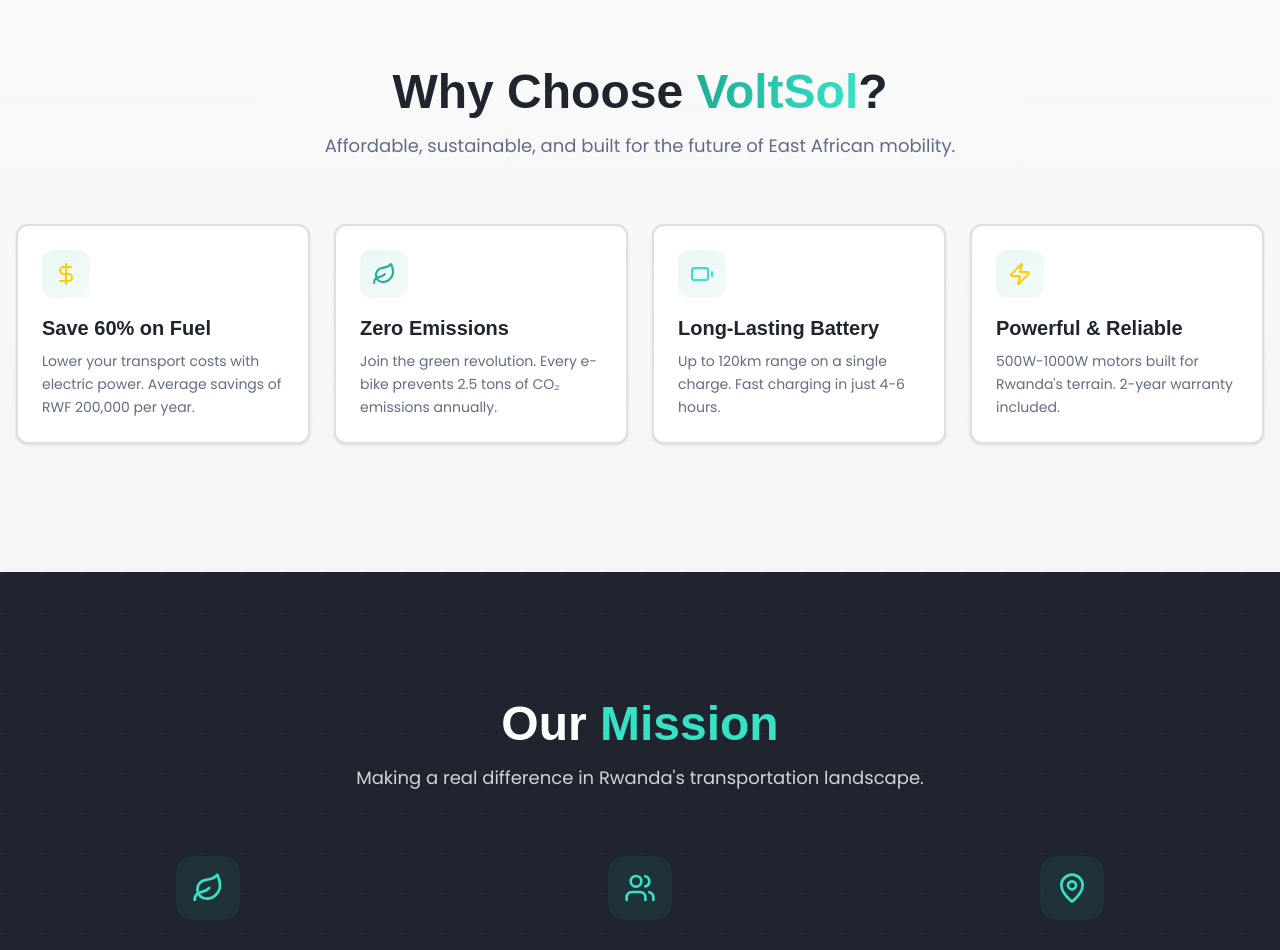
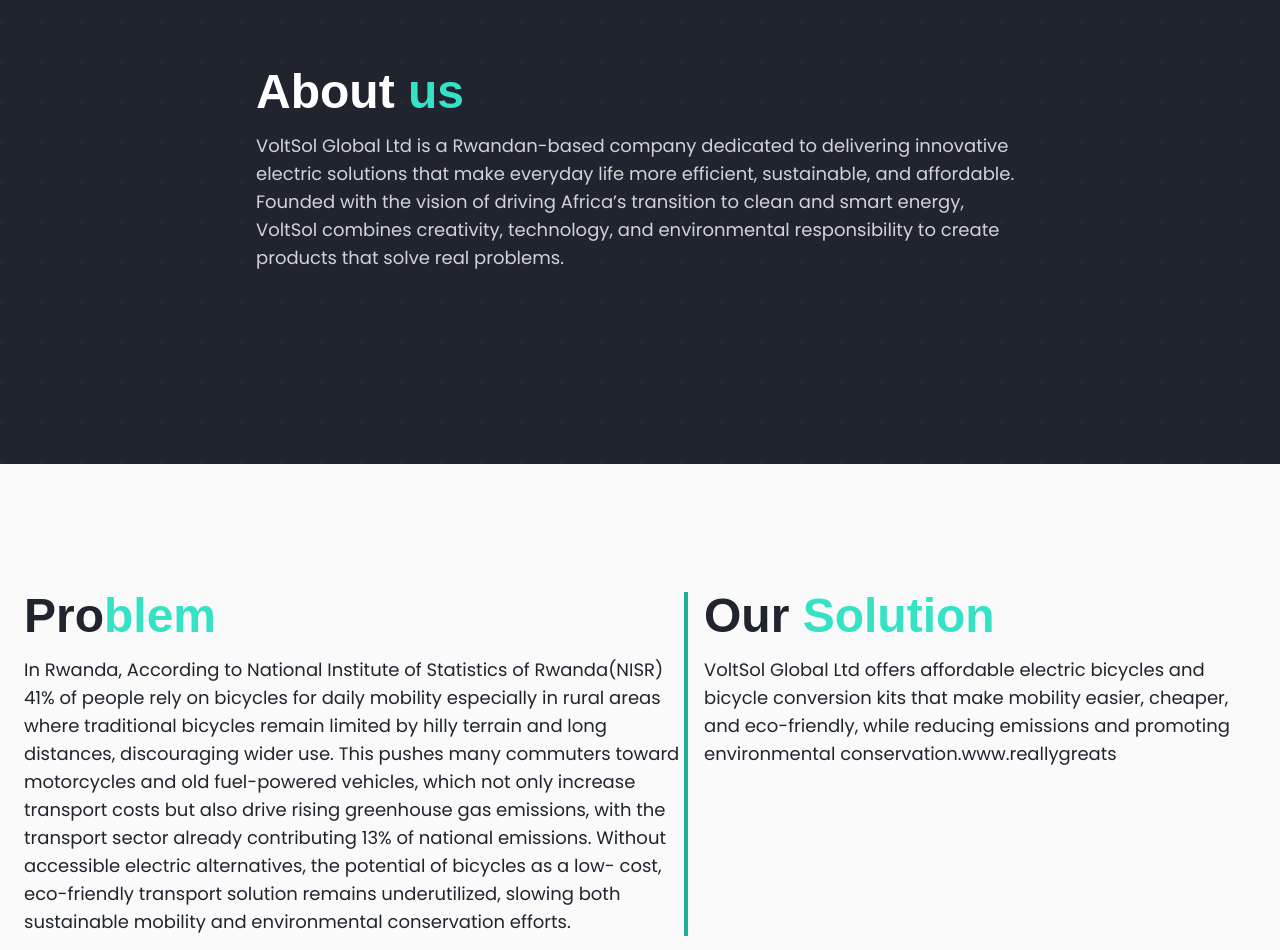
Before and after one commit to iraelie251006/voltsol, a Next.js app: page / in a window 1280 px wide. Shown: the part 860-1810 px from the top of the page. Built offline with nearby package versions, Linux system fonts and the light colour scheme.

Commit message:
Added About and ProbSolu components to Home page and updated file list.

```diff
--- a/app/page.tsx
+++ b/app/page.tsx
@@ -1,9 +1,11 @@
+import About from "@/components/About";
 import FeaturedProducts from "@/components/FeaturedProducts";
 import Footer from "@/components/Footer";
 import Header from "@/components/Header";
 import Hero from "@/components/Hero";
 import ImpactCounters from "@/components/ImpactCounters";
 import InvestorStrip from "@/components/InvestorStrip";
+import ProbSolu from "@/components/ProbSolu";
 import ValueProps from "@/components/ValueProps";
 
 export default function Home() {
@@ -12,6 +14,8 @@
       <Header />
       <main>
         <Hero />
+        <About />
+        <ProbSolu />
         <ValueProps />
         <ImpactCounters />
         <FeaturedProducts />
--- /dev/null
+++ b/components/About.tsx
@@ -0,0 +1,33 @@
+const About = () => {
+  return (
+    <section className="py-20 md:py-32 bg-secondary text-secondary-foreground relative overflow-hidden">
+      {/* Background Pattern */}
+      <div className="absolute inset-0 opacity-5">
+        <div className="absolute inset-0" style={{
+          backgroundImage: `radial-gradient(circle at 2px 2px, currentColor 1px, transparent 0)`,
+          backgroundSize: '40px 40px'
+        }} />
+      </div>
+
+      <div className=" flex container mx-auto px-4 relative z-10">
+        {/* Section Header */}
+        <div className="max-w-3xl mx-auto mb-16">
+          <h2 className="text-3xl md:text-5xl font-heading font-bold mb-4">
+            About <span className="text-primary-glow">us</span>
+          </h2>
+          <p className="text-lg text-secondary-foreground/80">
+            VoltSol Global Ltd is a Rwandan-based company
+            dedicated to delivering innovative electric solutions that
+            make everyday life more efficient, sustainable, and
+            affordable. Founded with the vision of driving Africa’s
+            transition to clean and smart energy, VoltSol combines
+            creativity, technology, and environmental responsibility
+            to create products that solve real problems.
+          </p>
+        </div>
+      </div>
+    </section>
+  )
+}
+
+export default About
--- /dev/null
+++ b/components/ProbSolu.tsx
@@ -0,0 +1,41 @@
+
+const ProbSolu = () => {
+  return (
+    <section className="py-20 md:py-32 relative overflow-hidden">
+      <div className="flex container mx-auto px-4 relative z-10">
+        {/* Section Header */}
+        <div className="max-w-2xl mx-auto mb-16 border-r-4 border-primary pl-2">
+          <h2 className="text-3xl md:text-5xl font-heading font-bold mb-4">
+            Pro<span className="text-primary-glow">blem</span>
+          </h2>
+          <p className="text-lg">
+            In Rwanda, According to National Institute of Statistics of Rwanda(NISR) 41% of people rely on
+            bicycles for daily mobility especially in rural areas where traditional bicycles remain limited by
+            hilly terrain and long distances, discouraging wider use. This pushes many commuters toward
+            motorcycles and old fuel-powered vehicles, which not only increase transport costs but also
+            drive rising greenhouse gas emissions, with the transport sector already contributing 13% of
+            national emissions. Without accessible electric alternatives, the potential of bicycles as a low-
+            cost, eco-friendly transport solution remains underutilized, slowing both sustainable mobility
+            and environmental conservation efforts.
+          </p>
+        </div>
+        <div className="pl-4">
+            <h2 className="text-3xl md:text-5xl font-heading font-bold mb-4">
+            Our <span className="text-primary-glow">Solution</span>
+          </h2>
+          <p className="text-lg">
+            VoltSol Global Ltd offers affordable
+            electric bicycles and bicycle
+            conversion kits that make mobility
+            easier, cheaper, and eco-friendly,
+            while reducing emissions and
+            promoting environmental
+            conservation.www.reallygreats
+          </p>
+        </div>
+      </div>
+    </section>
+  )
+}
+
+export default ProbSolu
```
Also changed, not shown: public/about.jpeg (added), public/voltsol.jpeg.
